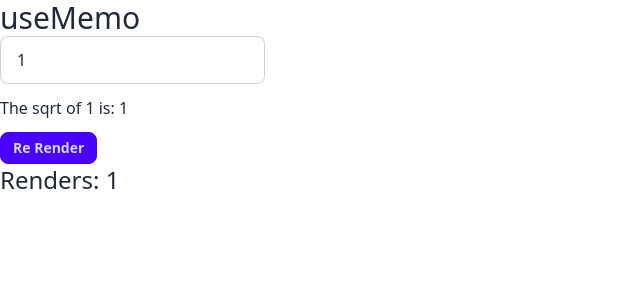
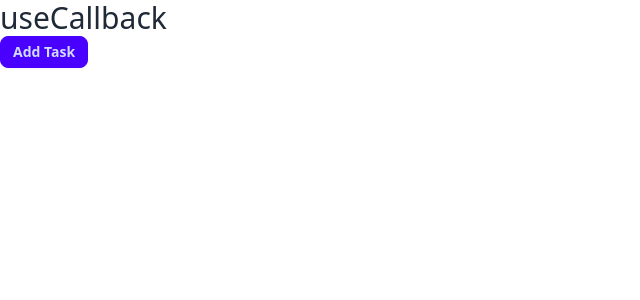
Before and after one commit to Radexman/advanced-hooks, a React (Vite) app: page / in a window 1280 px wide. Shown: the top 300 px of the page, without its empty margins (0-640 px from the left). Built offline with nearby package versions, Linux system fonts and the light colour scheme.

Commit message:
useCallback Example

```diff
--- a/src/App.tsx
+++ b/src/App.tsx
@@ -1,10 +1,10 @@
-import UseMemoExampleOne from "./components/UseMemoExampleOne";
+import UseCallbackExample from "./components/UseCallbackExample";
 
 function App() {
   return (
     <>
-      <h1 className="text-3xl">useMemo</h1>
-      <UseMemoExampleOne />
+      <h1 className="text-3xl">useCallback</h1>
+      <UseCallbackExample />
     </>
   );
 }
--- /dev/null
+++ b/src/components/UseCallbackExample.tsx
@@ -0,0 +1,32 @@
+import React, { useState, useCallback } from "react";
+
+const UseCallbackExample = () => {
+  const [tasks, setTasks] = useState<string[]>([]);
+
+  const addTask = useCallback(() => {
+    setTasks((prevState) => [...prevState, "Some Tasks"]);
+  }, [setTasks]);
+
+  return (
+    <div>
+      <Button addTask={addTask} />
+      {tasks.map((task, index) => (
+        <p key={index}>{task}</p>
+      ))}
+    </div>
+  );
+};
+
+const Button = React.memo(({ addTask }: { addTask: () => void }) => {
+  console.log("Button rendered");
+
+  return (
+    <div>
+      <button className="btn btn-primary btn-sm" onClick={addTask}>
+        Add Task
+      </button>
+    </div>
+  );
+});
+
+export default UseCallbackExample;
```
